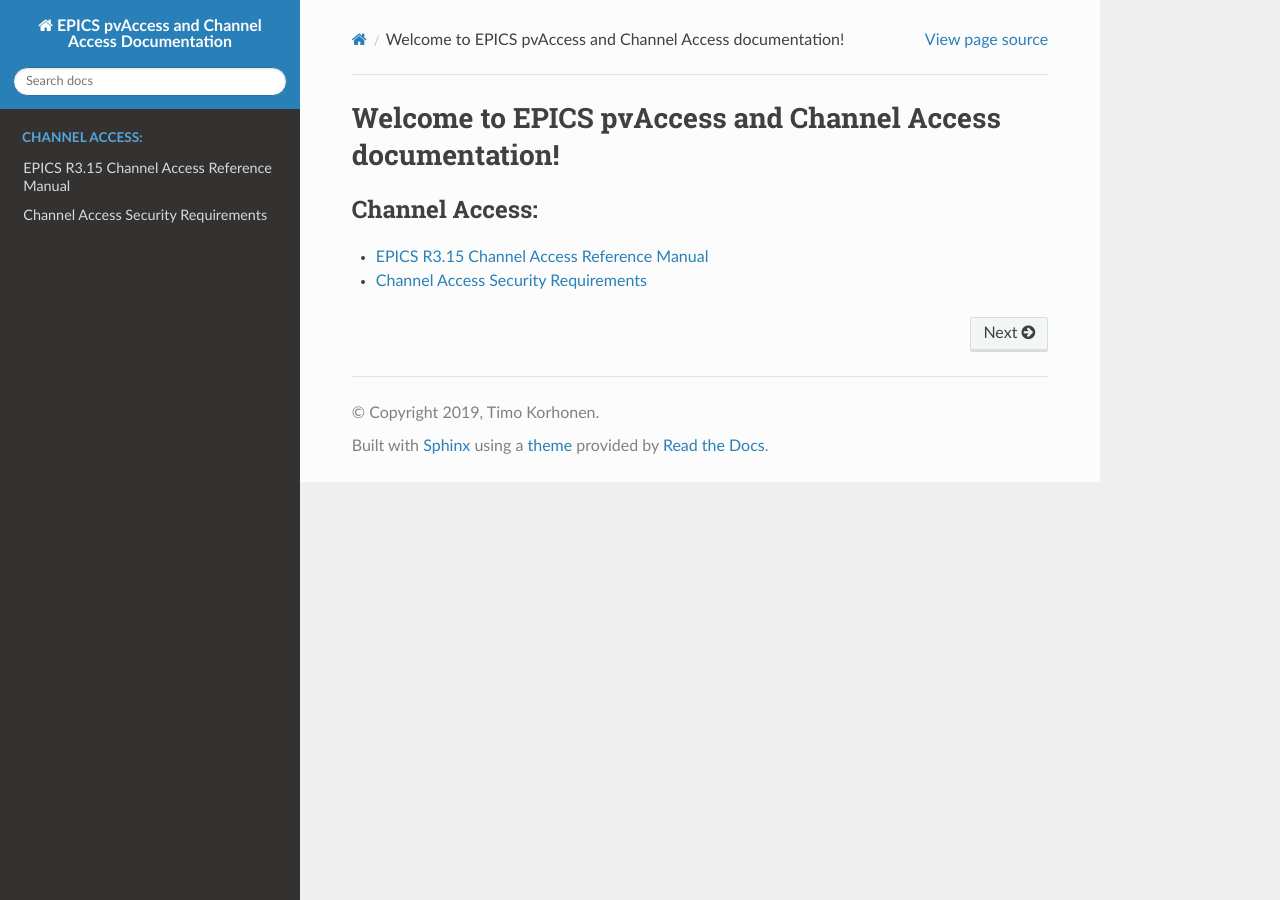
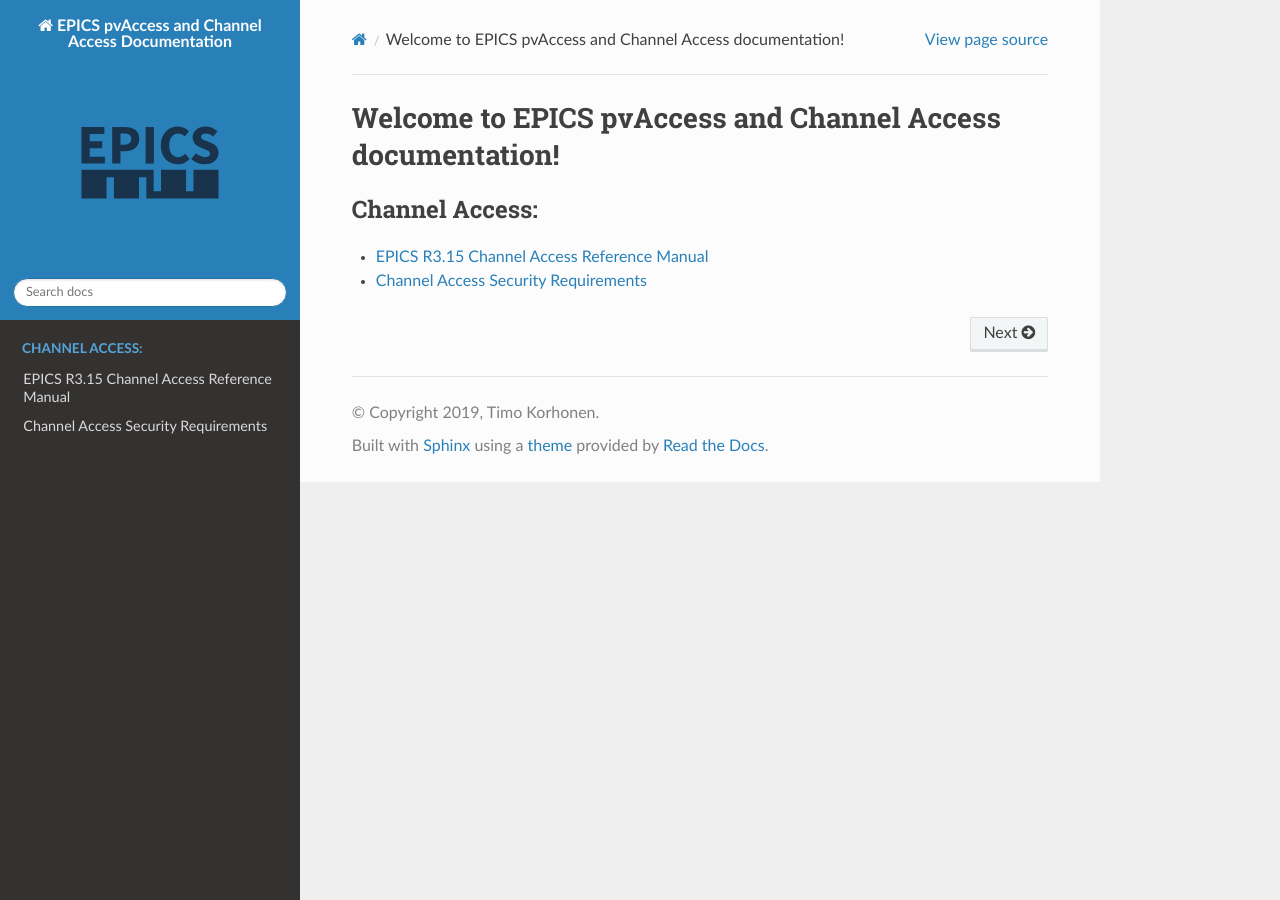
Before and after one commit to ttkorhonen/myDocument, a Sphinx documentation site: the page built from docs/index.rst, in a window 1280 px wide. Built offline with Sphinx 7.4.7 and the Read the Docs theme 2.0.0, drawn with Linux system fonts in a browser that asks for light colours.

Commit message:
Correct logo filename

```diff
--- a/docs/conf.py
+++ b/docs/conf.py
@@ -57,4 +57,4 @@
 html_theme_options = {
     'logo_only': False,
 }
-html_logo = "epics_logo_svg.svg"
+html_logo = "EPICS_logo_svg.svg"
```
